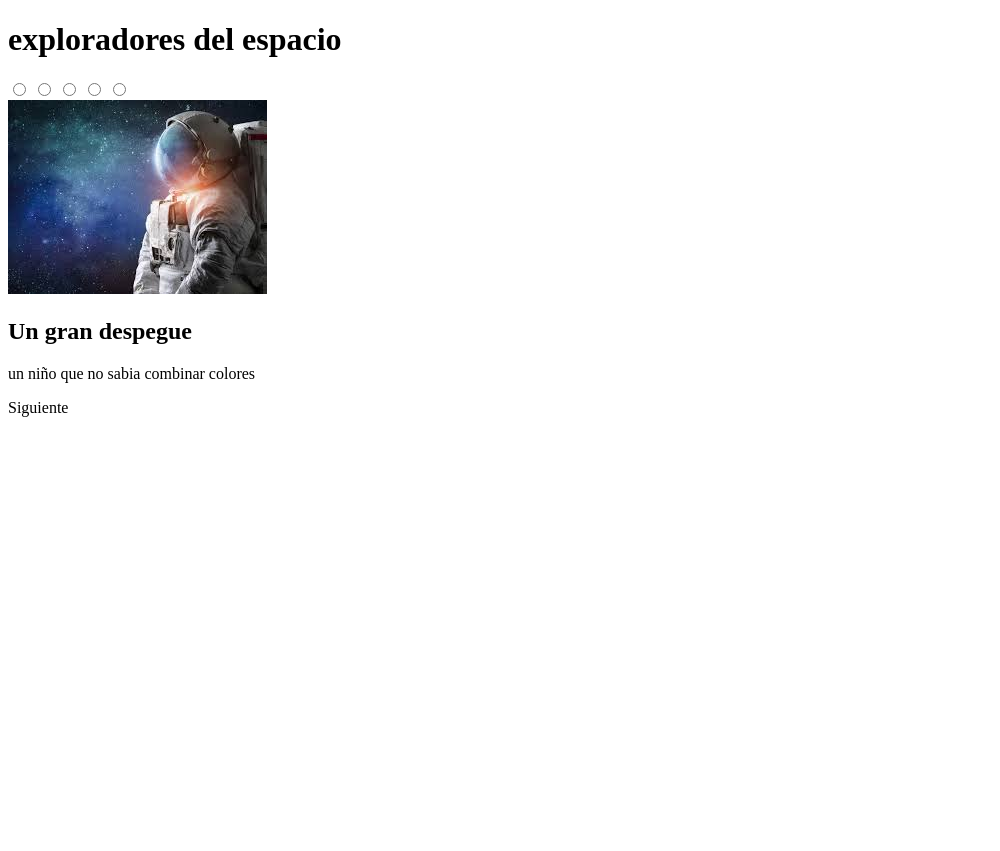
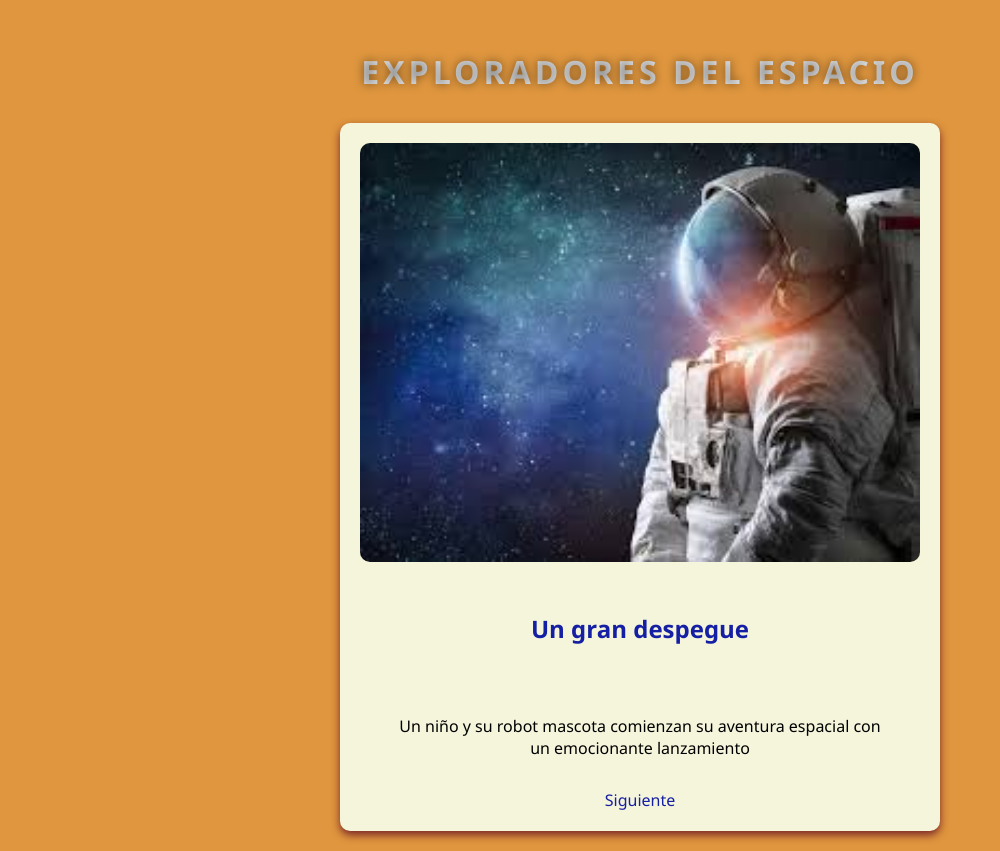
Before and after one commit to DaritoPro/Practica4HTML, a plain HTML site: page index.html in a window 1280 px wide. Shown: the whole page, without its empty margins (0-1000 px from the left). Before the commit the page ends 800 px from the top, so only its background shows below. Drawn offline with Linux system fonts and the light colour scheme.

Commit message:
Add files via upload

```diff
--- a/index.html
+++ b/index.html
@@ -4,7 +4,7 @@
     <link rel="stylesheet" href="./styles.css">
     <meta charset="UTF-8">
     <meta name="viewport" content="width=device-width, initial-scale=1.0">
-    <title>Document</title>
+    <title>Exploradores del espacio</title>
 </head>
 <body>
     <header>
@@ -13,27 +13,66 @@
 
     <main>
         <!--controles invisibles para los paneles-->
-        <input type="radio" name="panel" id="panel1">
+        <input type="radio" name="panel" id="panel1" checked>
         <input type="radio" name="panel" id="panel2">
         <input type="radio" name="panel" id="panel3">
         <input type="radio" name="panel" id="panel4">
         <input type="radio" name="panel" id="panel5">
 
 
-    </main>
     <!--Panel1-->
-    <div class="panel" id="content-panel">
-        <img src="./espacio1.jpeg" alt="">
+    <div class="panel" id="content-panel1">
+        <img src="./espacio1.jpeg" alt="Despegue de cohete">
         <h2>Un gran despegue</h2>
-        <p>un niño que no sabia combinar colores</p>
+        <p>Un niño y su robot mascota comienzan su aventura espacial con un emocionante lanzamiento</p>
         <div class="navigation">
          <label for="panel2" class="button">Siguiente</label>
         </div>
     </div>
 
     <!--panel2-->
-    <div class="">
+    <div class="panel" id="content-panel2">
+        <img src="./descarga.jpeg" alt="viaje a travez de la galaxia">
+        <h2>Atravesando la galaxia</h2>
+        <p>Navegando entre estrellas y nebulosas mientras se acercan al destino</p>
+        <div class="navigation">
+         <label for="panel1" class="button">Anterior</label>
+         <label for="panel3" class="button">Siguiente</label>
+        </div>
+    </div>
 
+    <!--panel3-->
+    <div class="panel" id="content-panel3">
+        <img src="./espacio 3.jpeg" alt="">
+        <h2>En rumbo a la aventura</h2>
+        <p>Encontrando la direccion hacia un nuevo planeta</p>
+        <div class="navigation">
+         <label for="panel2" class="button">Anterior</label>
+         <label for="panel4" class="button">Siguiente</label>
+        </div>
     </div>
+
+    <!--panel4-->
+    <div class="panel" id="content-panel4">
+        <img src="./espacio2.jpeg" alt="estacion espacial">
+        <h2>Buscando la estacion espacial</h2>
+        <p>La estacion espacial esta rondando un planeta desconocido</p>
+        <div class="navigation">
+            <label for="panel3" class="button">Anterior</label>
+         <label for="panel5" class="button">Siguiente</label>
+        </div>
+    </div>
+
+    <!--panel5-->
+    <div class="panel" id="content-panel5">
+        <img src="./astronauta.jpeg" alt="Nuevo planeta">
+        <h2>Llegando al planeta</h2>
+        <p>El planeta estaba mas lejos de lo esperado, pero se pudo llegar</p>
+        <div class="navigation">
+            <label for="panel4" class="button">Anterior</label>
+            <label for="panel1" class="button">Primer Pagina</label>
+        </div>
+    </div>
+    </main>
 </body>
 </html>
--- a/styles.css
+++ b/styles.css
@@ -1,7 +1,119 @@
-.pamel{
+.panel{
     display: none;
     padding: 20px;
     background-color: beige;
     border-radius: 10px;
-    box-shadow: 0 4px 8px rgb(236, 129, 80);
+    box-shadow: 0 4px 8px rgb(122, 38, 38);
+    animation: fadeIn 0.5s ease;
 }
+
+body, h1, h2, p{
+    margin: 0;
+    padding: 30px;
+    font-family: 'Segoe UI', Tahoma, Geneva, Verdana, sans-serif;
+    box-sizing: border-box;
+}
+
+body{
+    background-color: rgb(223, 150, 62);
+    color: rgb(21, 31, 163);
+    text-align: center;
+    padding: 20px;
+}
+
+/* Estilo de titulo mejorado*/
+header, h1{
+    font-size: 3rem; /*tamaño más grande para tener mayor impacto*/
+    text-transform: uppercase;
+    letter-spacing: 4px; /*espacios entre caracteres*/
+    margin: 0;
+    animation: glow 1.5s infinite alternate;
+    position: relative;
+    z-index: 1;
+    background: linear-gradient(90deg, #e1e1e1, #f4f4f4);
+    -webkit-background-clip: text;
+    -webkit-text-fill-color: transparent; /* efecto degradado en el texto*/
+    text-shadow: 0 0 10px rgba(0, 0, 0, 0.5); /*sombreado para mayor profundidad*/
+}
+
+/*Fondo animado debajo del titutlo*/
+header::before{
+    position: absolute;
+    top: 50%;
+    left: 50%;
+    transform: translate (-50%,-50%);
+    width: 120%;
+    height: 150%;
+    background: radial-gradient(circle, rgba(255, 255, 255, 0.2)0% transparent 70%);
+    z-index: 0;
+    animation: pulse 6s infinite;
+    border-radius: 50%;
+}
+
+/*animacion  de pulso*/
+@keyframes pulse{
+    0%{
+        transform: translate(-50%, -50%) scale(1);
+        opacity: 1;
+    }
+    50%{
+        transform: translate(-50%, -50%) scale(1.2);
+        opacity: 0.6;
+    }
+    100%{
+        transform: translate(-50%, -50%) scale(1);
+        opacity: 1;
+    }
+}
+
+p{
+    color: black;
+}
+
+h1{
+    font-size: 2rem;
+    color: rgb(122, 38, 38);
+}
+
+main{
+    max-width: 600px;
+    margin: 0 auto;
+    position: relative;
+}
+
+.panel img{
+    width: 100%;
+    border-radius: 10px;
+    margin-bottom: 15px;
+}
+
+.panel h2{
+    font-size: 1.5rem;
+    margin-bottom: 10px;
+}
+
+#panel1:checked~#content-panel1,
+#panel2:checked~#content-panel2,
+#panel3:checked~#content-panel3,
+#panel4:checked~#content-panel4,
+#panel5:checked~#content-panel5
+{
+    display: block;
+}
+
+/*animacion*/
+@keyframes fadeIn{
+    from {
+        opacity: 0;
+        transform: translateY(20px);
+    }
+    to {
+        opacity: 1;
+        transform: translateY(0);
+    }
+}
+
+/*ocultar los controladores*/
+input[type="radio"]{
+    display: none;
+}
```
Also changed, not shown: astronauta.jpeg (added), descarga.jpeg (added), espacio 3.jpeg (added), espacio2.jpeg (added).
